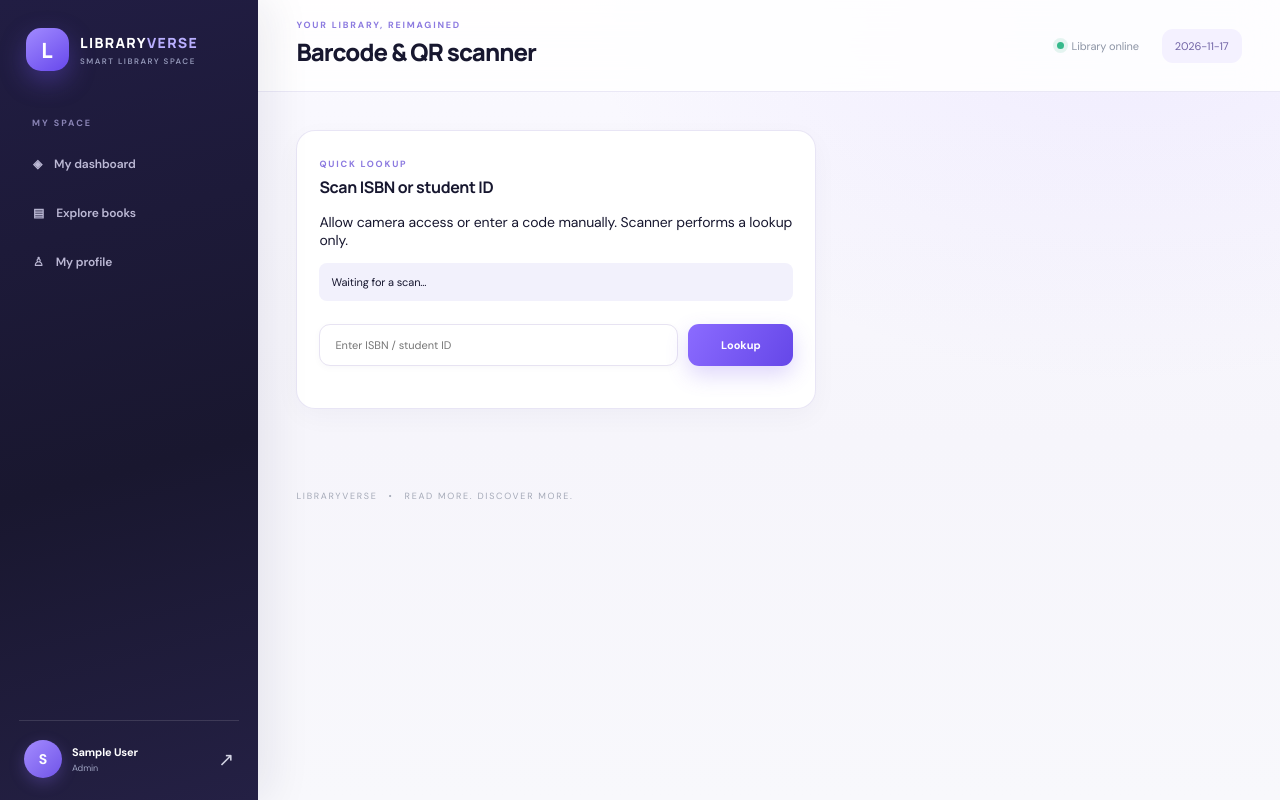
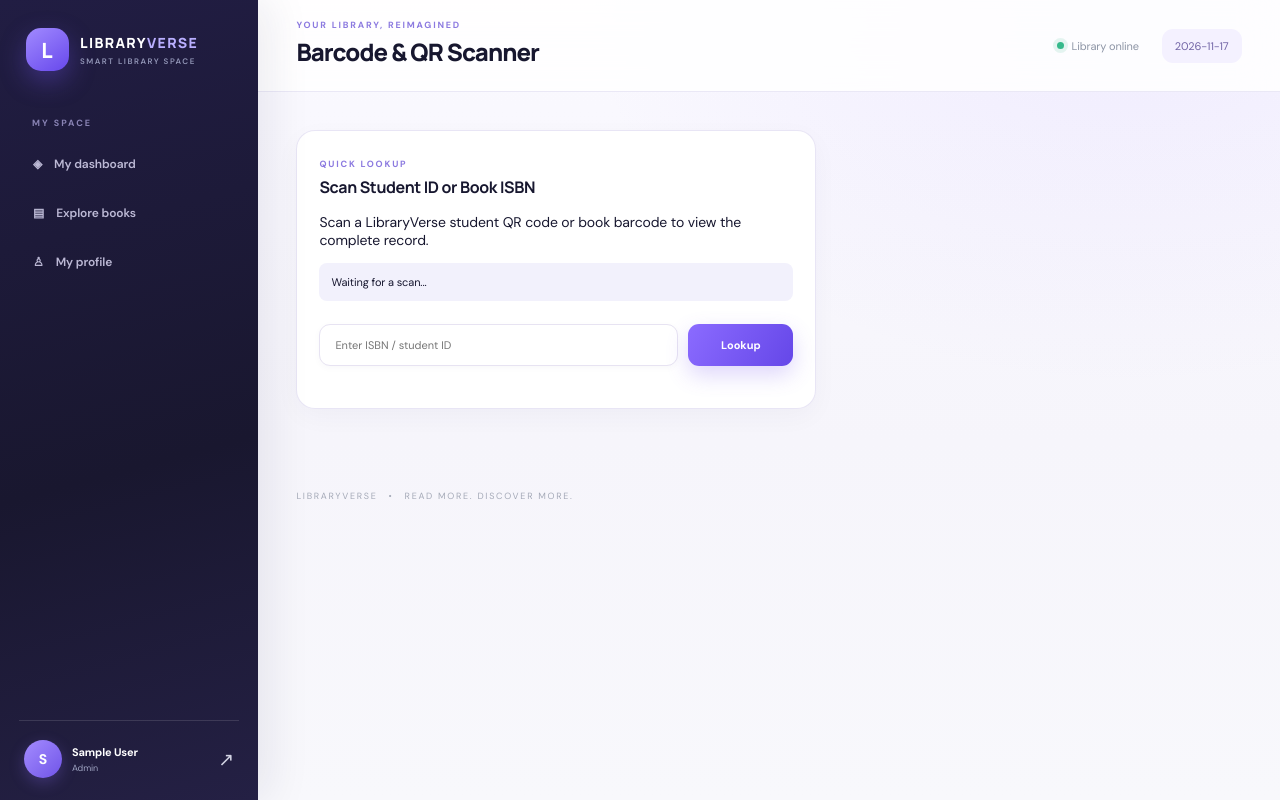
Before and after one commit to yashpaste-6171/LibraryVerse, a Flask app: page /scan in a window 1280 px wide. Run offline with Flask 3, Linux system fonts and the light colour scheme; the visitor is signed in with stand-in values (Sample User, id 1); some libraries are stand-ins or nearby versions.

Commit message:
Refactor scan.html for better user interface
Updated the scan.html template to enhance user experience with clearer instructions and improved layout for scanning student IDs or book ISBNs.

```diff
--- a/templates/scan.html
+++ b/templates/scan.html
@@ -1 +1,185 @@
-{% extends "base.html" %}{% block heading %}Barcode & QR scanner{% endblock %}{% block content %}<div class="panel narrow"><span class="kicker">QUICK LOOKUP</span><h3>Scan ISBN or student ID</h3><p>Allow camera access or enter a code manually. Scanner performs a lookup only.</p><div id="reader"></div><div id="result" class="scan-result">Waiting for a scan…</div><form class="searchbar" onsubmit="event.preventDefault();lookup(document.getElementById('code').value)"><input id="code" placeholder="Enter ISBN / student ID"><button class="btn primary">Lookup</button></form></div>{% endblock %}{% block scripts %}<script>async function lookup(code){let box=document.getElementById('result');try{let r=await fetch('/scan/lookup?code='+encodeURIComponent(code));let d=await r.json();if(!r.ok)throw Error(d.error);box.textContent=d.type+': '+d.name+(d.available!==undefined?' · '+d.available+' available':' · '+d.student_id)}catch(e){box.textContent=e.message}}if(window.Html5Qrcode){let scanner=new Html5Qrcode('reader');scanner.start({facingMode:'environment'},{fps:10,qrbox:220},t=>{lookup(t);scanner.pause(true)},()=>{}).catch(()=>document.getElementById('result').textContent='Camera unavailable. Use manual lookup.');}</script>{% endblock %}
+
+{% extends "base.html" %}
+
+{% block heading %}Barcode & QR Scanner{% endblock %}
+
+{% block content %}
+
+<div class="panel narrow">
+    <span class="kicker">QUICK LOOKUP</span>
+
+    <h3>Scan Student ID or Book ISBN</h3>
+
+    <p>
+        Scan a LibraryVerse student QR code or book barcode
+        to view the complete record.
+    </p>
+
+    <div id="reader"></div>
+
+    <div id="result" class="scan-result">
+        Waiting for a scan...
+    </div>
+
+    <form class="searchbar"
+          onsubmit="event.preventDefault(); lookup(document.getElementById('code').value)">
+        <input id="code" placeholder="Enter ISBN / student ID" required>
+        <button class="btn primary">Lookup</button>
+    </form>
+</div>
+
+{% endblock %}
+
+{% block scripts %}
+
+<script>
+function escapeHTML(value) {
+    return String(value ?? "").replace(/[&<>"']/g, function(ch) {
+        return {
+            "&": "&amp;",
+            "<": "&lt;",
+            ">": "&gt;",
+            '"': "&quot;",
+            "'": "&#39;"
+        }[ch];
+    });
+}
+
+function showStudent(data) {
+    const s = data.student;
+
+    let html = `
+        <div class="panel" style="margin-top:20px;">
+            <span class="kicker">STUDENT PROFILE</span>
+            <h2>${escapeHTML(s.name)}</h2>
+
+            <p><b>Student ID:</b> ${escapeHTML(s.student_code)}</p>
+            <p><b>Email:</b> ${escapeHTML(s.email || "Not provided")}</p>
+            <p><b>Phone:</b> ${escapeHTML(s.phone || "Not provided")}</p>
+            <p><b>Account Status:</b> ${Number(s.active) === 1 ? "Active" : "Inactive"}</p>
+            <p><b>Registration Date:</b> ${escapeHTML(s.created_at || "Not available")}</p>
+
+            <hr>
+            <h3>Currently Borrowed Books</h3>
+    `;
+
+    if (data.active_loans.length) {
+        html += "<ul>";
+
+        data.active_loans.forEach(book => {
+            html += `
+                <li>
+                    <b>${escapeHTML(book.title)}</b><br>
+                    Author: ${escapeHTML(book.author)}<br>
+                    Issue Date: ${escapeHTML(book.issue_date)}<br>
+                    Due Date: ${escapeHTML(book.due_date)}
+                </li>
+            `;
+        });
+
+        html += "</ul>";
+    } else {
+        html += "<p>No currently borrowed books.</p>";
+    }
+
+    html += "<hr><h3>Previously Returned Books</h3>";
+
+    if (data.returned_loans.length) {
+        html += "<ul>";
+
+        data.returned_loans.forEach(book => {
+            html += `
+                <li>
+                    <b>${escapeHTML(book.title)}</b><br>
+                    Issue Date: ${escapeHTML(book.issue_date)}<br>
+                    Return Date: ${escapeHTML(book.return_date)}<br>
+                    Fine: ₹${escapeHTML(book.fine)}
+                </li>
+            `;
+        });
+
+        html += "</ul>";
+    } else {
+        html += "<p>No returned book records.</p>";
+    }
+
+    html += "<hr><h3>Reservations</h3>";
+
+    if (data.reservations.length) {
+        html += "<ul>";
+
+        data.reservations.forEach(item => {
+            html += `
+                <li>
+                    <b>${escapeHTML(item.title)}</b><br>
+                    Reserved: ${escapeHTML(item.reserved_at)}<br>
+                    Status: ${escapeHTML(item.status)}
+                </li>
+            `;
+        });
+
+        html += "</ul>";
+    } else {
+        html += "<p>No reservations.</p>";
+    }
+
+    html += "</div>";
+
+    document.getElementById("result").innerHTML = html;
+}
+
+async function lookup(code) {
+    const box = document.getElementById("result");
+    code = code.trim();
+
+    if (!code) {
+        box.textContent = "Please enter a student ID or ISBN.";
+        return;
+    }
+
+    box.textContent = "Searching LibraryVerse records...";
+
+    try {
+        const response = await fetch(
+            "/scan/lookup?code=" + encodeURIComponent(code)
+        );
+
+        const data = await response.json();
+
+        if (!response.ok) {
+            throw new Error(data.error || "No matching record found.");
+        }
+
+        if (data.type === "Student") {
+            showStudent(data);
+        } else if (data.type === "Book") {
+            box.textContent =
+                "Book: " + data.name +
+                " | Available copies: " + data.available;
+        }
+
+    } catch (error) {
+        box.textContent = error.message;
+    }
+}
+
+if (window.Html5Qrcode) {
+    let scanner = new Html5Qrcode("reader");
+
+    scanner.start(
+        { facingMode: "environment" },
+        { fps: 10, qrbox: 220 },
+        function(decodedText) {
+            scanner.pause(true);
+            document.getElementById("code").value = decodedText;
+            lookup(decodedText);
+        },
+        function() {}
+    ).catch(function() {
+        document.getElementById("result").textContent =
+            "Camera unavailable. Use manual lookup.";
+    });
+}
+</script>
+
+{% endblock %}
```
